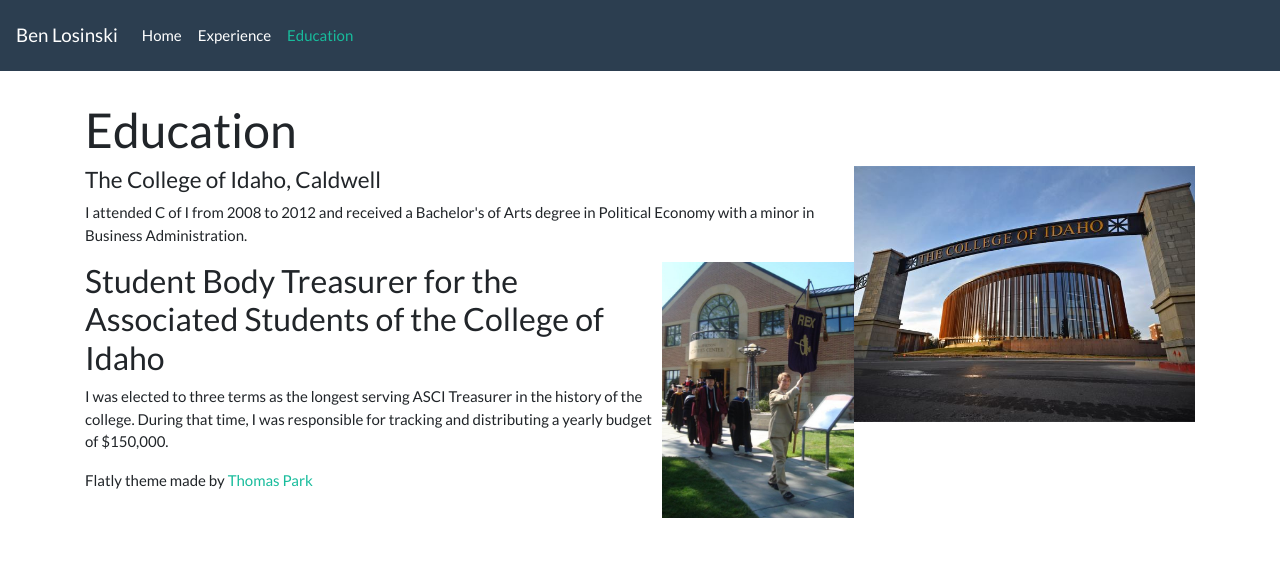
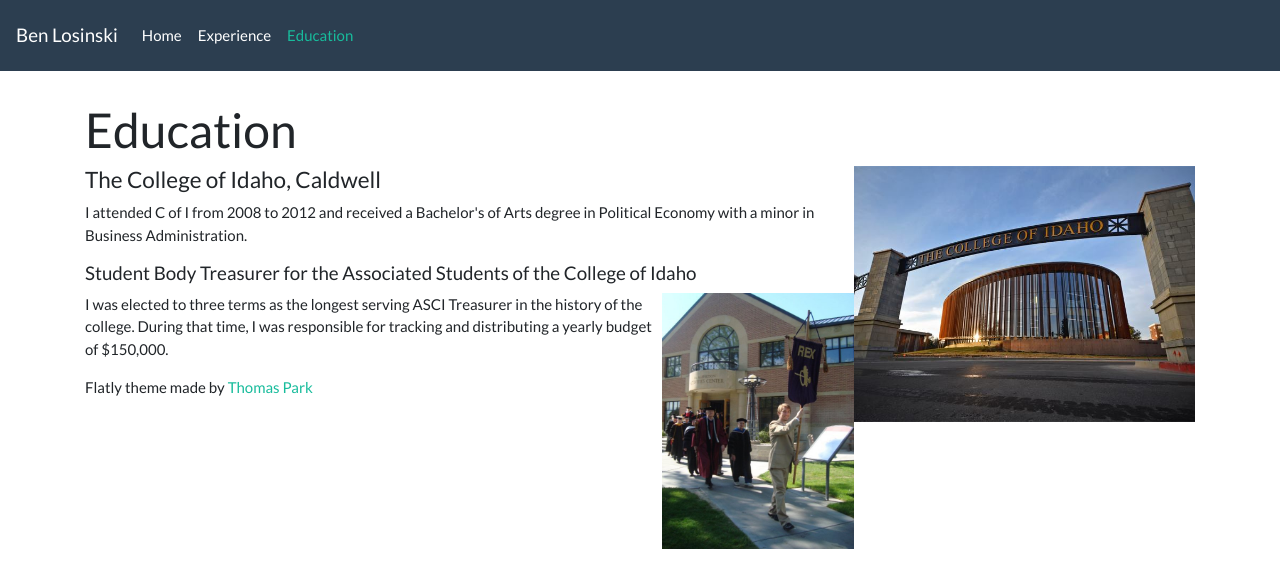
Before and after one commit to benlosinski/benlosinski.github.io, a Jekyll site: the page built from education.html, in a window 1280 px wide. Shown: the top 588 px of the page. Built offline with Jekyll 4.4.1, drawn with Linux system fonts in a browser that asks for light colours.

```diff
--- a/education.html
+++ b/education.html
@@ -11,8 +11,8 @@ order: 3
 <p>
 I attended C of I from 2008  to 2012 and received a Bachelor's of Arts degree in Political Economy with a minor in Business Administration.
 </p>
+<h5>Student Body Treasurer for the Associated Students of the College of Idaho</h5>
 <img class="image-right" style="margin: 0; height: 256px; width: auto" src="{{ '/assets/tr.jpg' | prepend: site.baseurl }}"/>
-<h3>Student Body Treasurer for the Associated Students of the College of Idaho</h3>
 <p>
 I was elected to three terms as the longest serving ASCI Treasurer in the history of the college. During that time, I was responsible for tracking and distributing a yearly budget of $150,000.
 </p>
```
